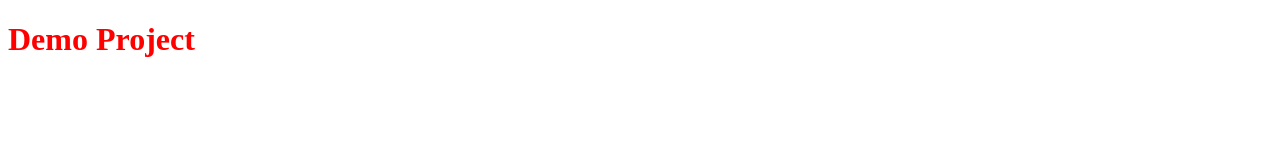
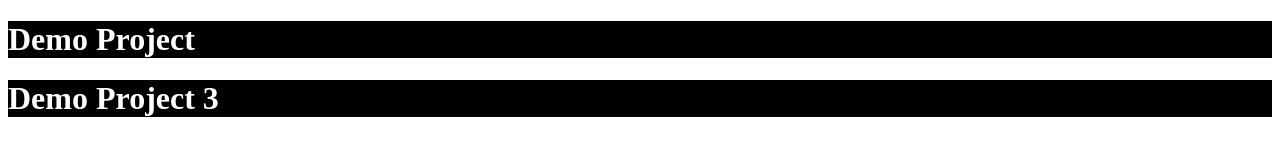
Before and after one commit to engineershamshirshah/demo, a plain HTML site: page index.html in a window 1280 px wide. Drawn offline with Linux system fonts and the light colour scheme.

Commit message:
changes made to style.css and index.html

```diff
--- a/index.html
+++ b/index.html
@@ -8,5 +8,6 @@
 </head>
 <body>
     <h1>Demo Project</h1>
+    <h1>Demo Project 3</h1>
 </body>
 </html>
--- a/style.css
+++ b/style.css
@@ -1,3 +1,4 @@
 h1{
-    color:red !important;
+    color: white;
+    background-color: black;
 }
```
